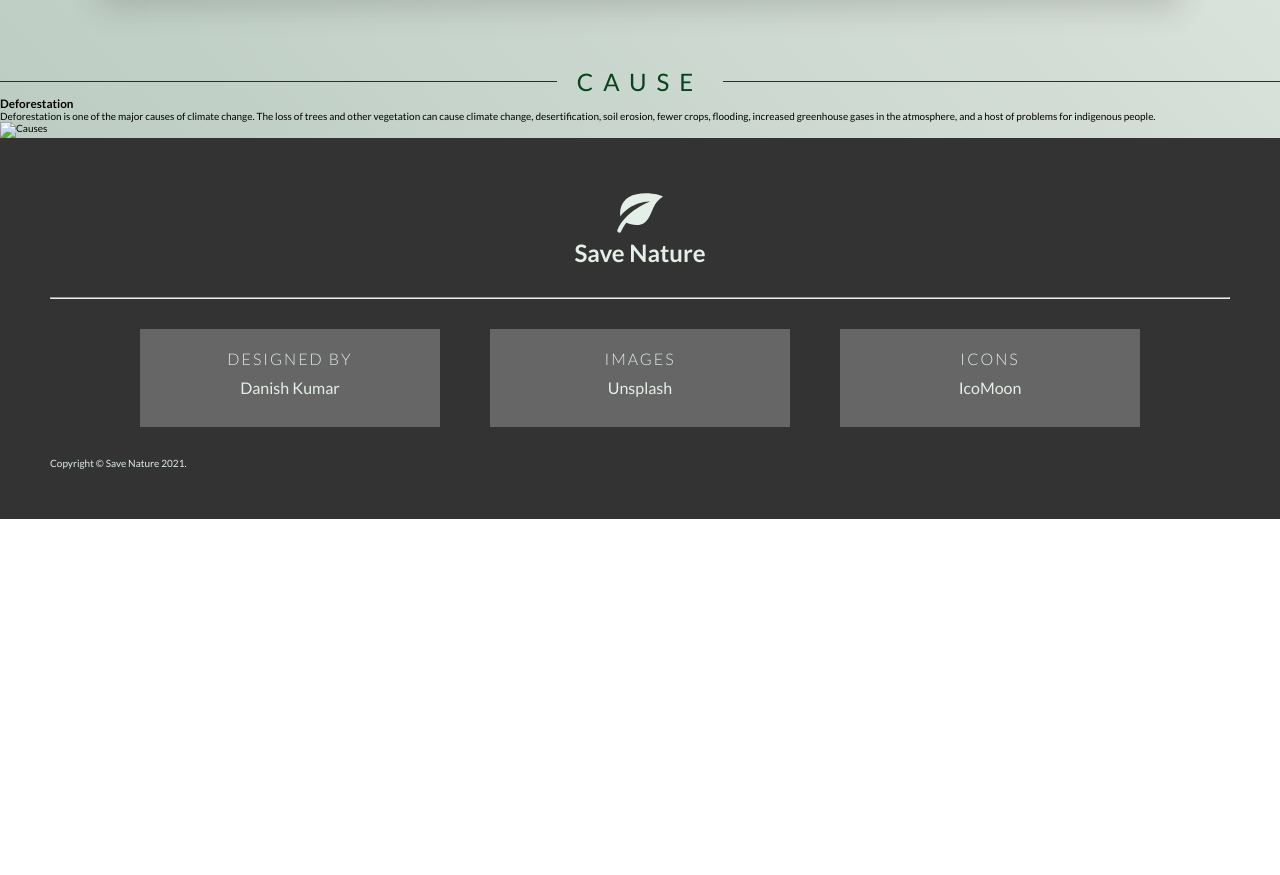
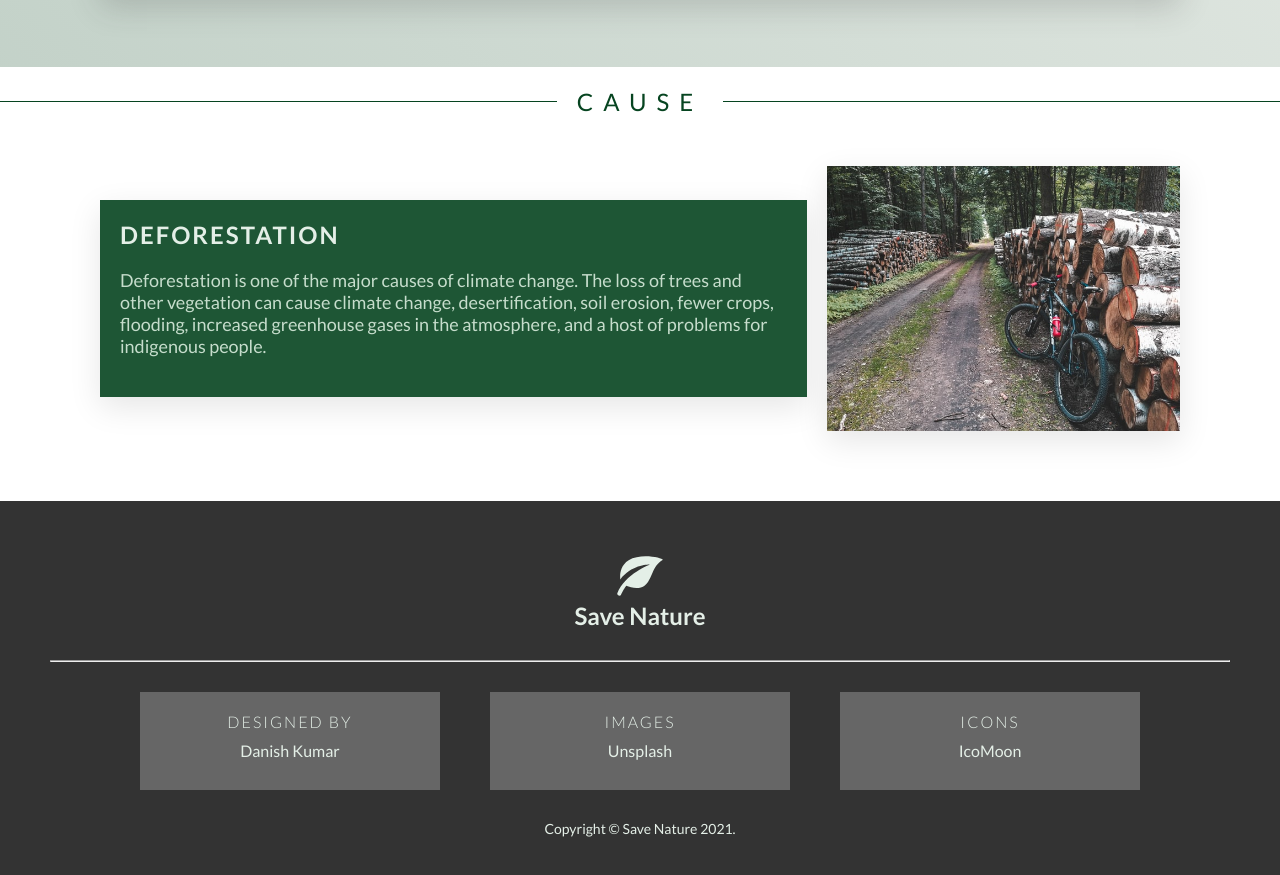
Before and after one commit to danishkumar63/save-nature, a website: page index.html in a window 1280 px wide. Shown: the part 1787-2662 px from the top of the page. Before the commit the page ends 2306 px from the top, so only its background shows below. Drawn offline with Linux system fonts and the light colour scheme.

Commit message:
Navigation and Footer Changes

```diff
--- /dev/null
+++ b/sass/_causes.scss
@@ -0,0 +1,47 @@
+.causes {
+    background-color: white;
+    padding: 2rem 0;
+
+    &__container {
+        margin: 5rem 10rem;
+        display: grid;
+        grid-template-columns: 2fr 1fr;
+        column-gap: 2rem;
+        align-items: center;
+    }
+
+    &__content {
+        padding: 2rem;
+        background-color: rgba($color-primary, 0.9);
+        box-shadow: 0 1rem 3rem rgba(#000, .1);
+        transition: all .3s;
+        backface-visibility: hidden;
+
+        &:hover {
+            background-color: rgba($color-primary, 1);
+        }
+    }
+
+    &__img {
+        box-shadow: 0 1rem 3rem rgba(#000, .1);
+        img {
+            display: block;
+            width: 100%;
+            height: 100%;
+            object-fit: cover;
+        }
+    }
+
+    &__heading {
+        color: $color-light-1;
+        font-size: 2.4rem;
+        text-transform: uppercase;
+        letter-spacing: 0.2rem;
+    }
+
+    &__text {
+        padding: 2rem 0;
+        font-size: 1.8rem;
+        color: $color-light-2;
+    }
+}
--- a/sass/_footer.scss
+++ b/sass/_footer.scss
@@ -56,4 +56,9 @@
     &__item-link:hover {
         letter-spacing: 0.5rem;
     }
+
+    &__copyright-text {
+        text-align: center;
+        font-size: 1.4rem;
+    }
 }
--- a/sass/_navigation.scss
+++ b/sass/_navigation.scss
@@ -7,7 +7,7 @@
     &__list {
         list-style: none;
         display: grid;
-        grid-template-columns: repeat(5, 12rem);
+        grid-template-columns: repeat(4, 12rem);
         justify-content: center;
         column-gap: 2rem;
 
--- a/sass/_variables.scss
+++ b/sass/_variables.scss
@@ -16,7 +16,7 @@ $color-dark-3: #999;
 
 /* Fonts */
 
-$font-main: Lato;
+$font-main: Lato, Arial;
 
 /* Breakpoints */
 $screen-large: 1000px;
--- a/sass/main.scss
+++ b/sass/main.scss
@@ -6,4 +6,5 @@
 @import "./gallery";
 @import "./advantages";
 @import "./planting";
+@import "./causes";
 @import "./footer";
```
Also changed, not shown: css/style.css, img/advantage-1.jpg (deleted), img/advantage-2.jpg (deleted), img/advantage-3.jpg (deleted), img/causes-1.jpg (added), 1 other file.
